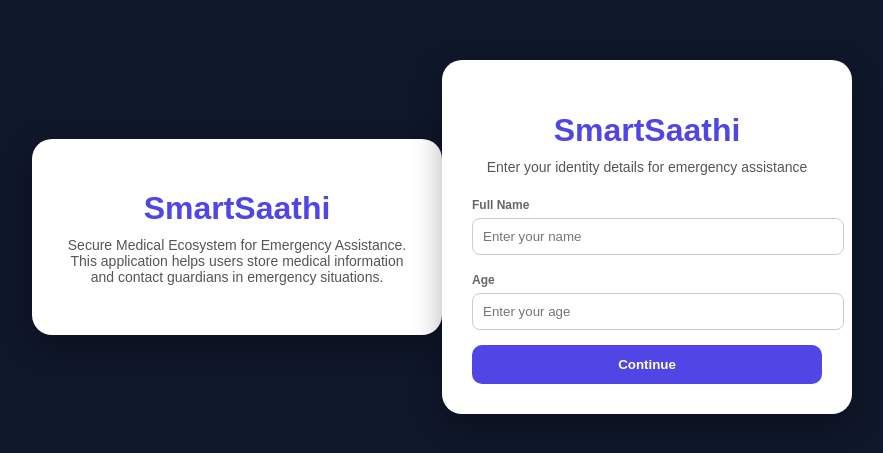
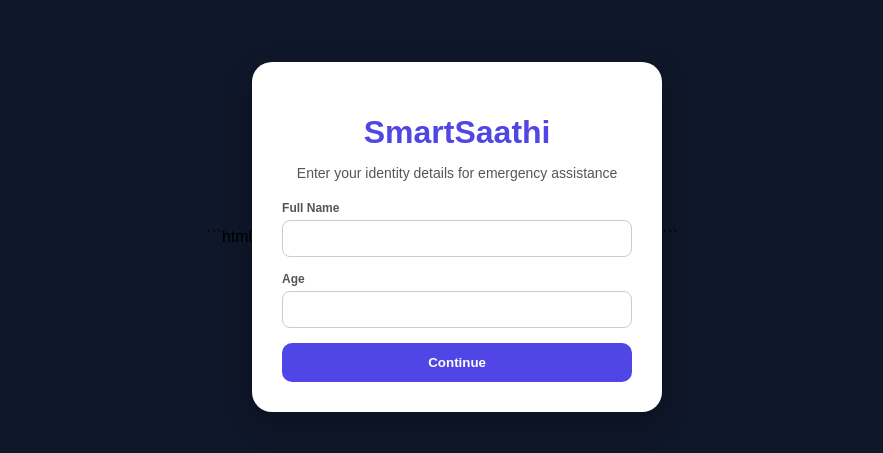
Before and after one commit to akshita0819/SmartSaathi, a plain HTML site: page index.html in a window 1280 px wide. Shown: the part 163-616 px from the top of the page, without its empty margins (198-1081 px from the left). Drawn offline with Linux system fonts and the light colour scheme.

Commit message:
Update index.html

````diff
--- a/index.html
+++ b/index.html
@@ -1,57 +1,16 @@
+```html
 <!DOCTYPE html>
 <html lang="en">
+
 <head>
-    <meta charset="UTF-8">
-    <meta name="viewport" content="width=device-width, initial-scale=1.0">
-    <title>SmartSaathi</title>
-
-    <style>
-        body{
-            font-family: Arial, sans-serif;
-            background:#f4f6f9;
-            display:flex;
-            justify-content:center;
-            align-items:center;
-            height:100vh;
-        }
-
-        .container{
-            background:white;
-            padding:40px;
-            border-radius:10px;
-            text-align:center;
-            box-shadow:0 5px 20px rgba(0,0,0,0.1);
-        }
-
-        h1{
-            color:#4F46E5;
-        }
-
-        p{
-            color:#555;
-            margin-top:10px;
-        }
-    </style>
-</head>
-
-<body>
-
-<div class="container">
-
-<h1>SmartSaathi</h1>
-
-<p>
-Secure Medical Ecosystem for Emergency Assistance.
-This application helps users store medical information
-and contact guardians in emergency situations.
-</p>
-
-</div>
+<meta charset="UTF-8">
+<meta name="viewport" content="width=device-width, initial-scale=1.0">
+<title>SmartSaathi</title>
 
 <style>
 
 body{
-font-family: Arial, sans-serif;
+font-family:Arial,sans-serif;
 background:#0f172a;
 display:flex;
 justify-content:center;
@@ -88,7 +47,7 @@ text-align:left;
 label{
 font-size:12px;
 font-weight:bold;
-color:#666;
+color:#555;
 }
 
 input{
@@ -115,7 +74,6 @@ background:#4338ca;
 }
 
 </style>
-
 </head>
 
 <body>
@@ -128,20 +86,43 @@ background:#4338ca;
 
 <div class="input-group">
 <label>Full Name</label>
-<input type="text" placeholder="Enter your name">
+<input type="text" id="name">
 </div>
 
 <div class="input-group">
 <label>Age</label>
-<input type="number" placeholder="Enter your age">
+<input type="number" id="age">
 </div>
 
-<button>Continue</button>
+<button onclick="nextPage()">Continue</button>
 
 </div>
 
+<script>
 
+function nextPage(){
 
+let name=document.getElementById("name").value;
+let age=document.getElementById("age").value;
+
+if(!name || !age){
+alert("Please fill all details");
+return;
+}
+
+let db={
+name:name,
+age:age
+};
+
+localStorage.setItem("saathi_v4_final",JSON.stringify(db));
+
+window.location.href="emergency.html";
+
+}
+
+</script>
 
 </body>
 </html>
+```
````
